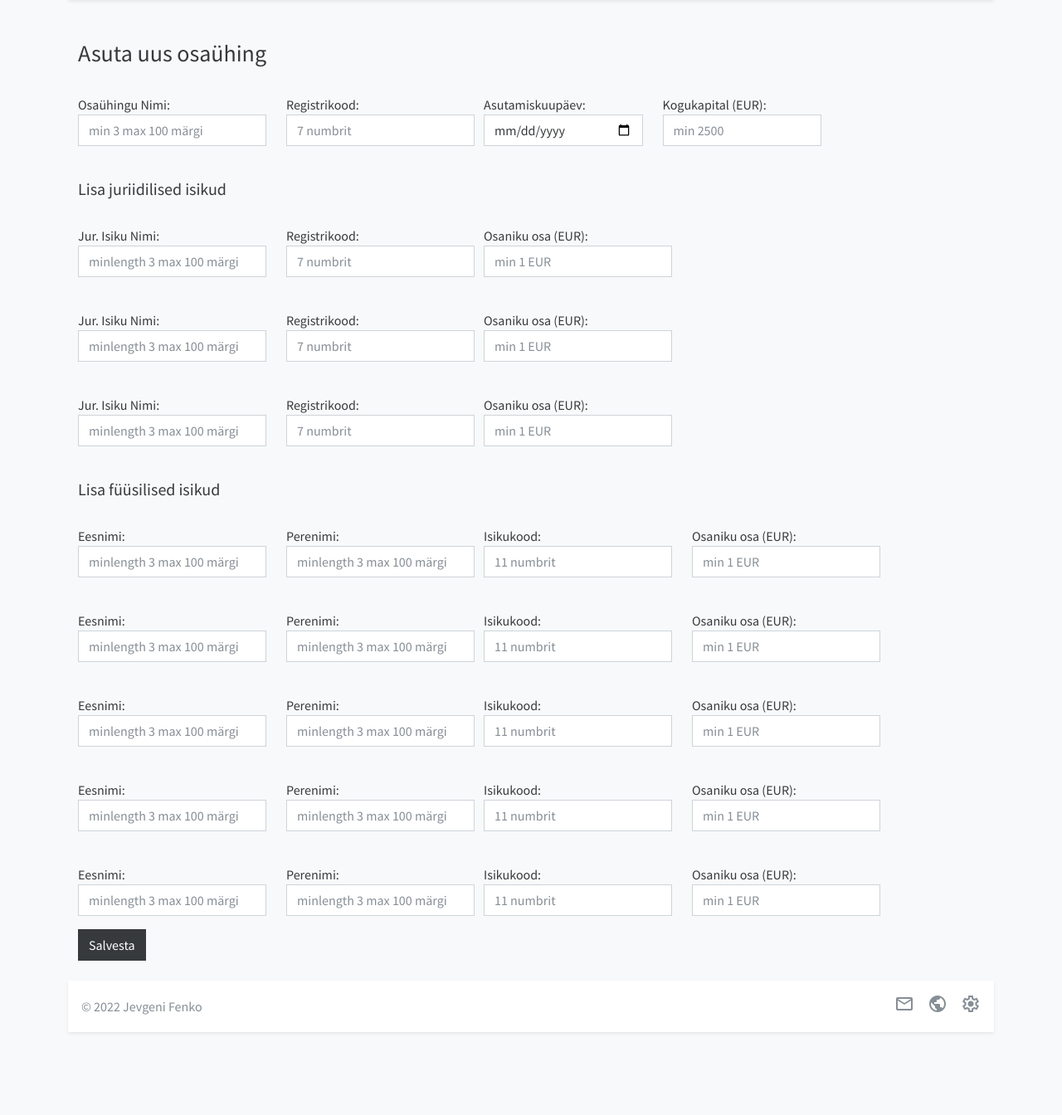
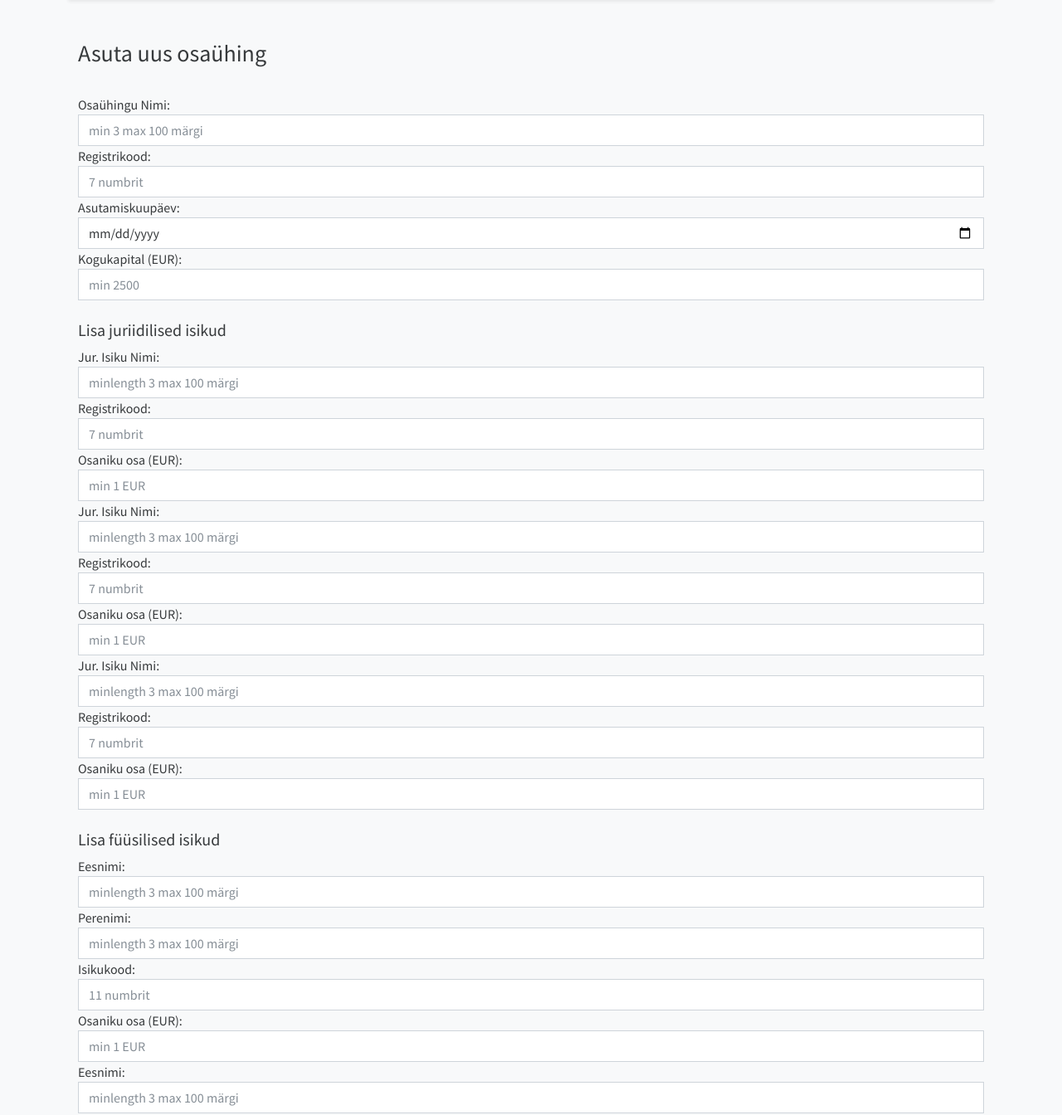
Before and after one commit to JevgeniF/rik_test_jfenko, a Django app: page /add in a window 1280 px wide. Shown: the part 78-1422 px from the top of the page at 83% size. Before the commit the page ends 1323 px from the top, so only its background shows below. Run offline with Django 4.2, Linux system fonts and the light colour scheme; some libraries are stand-ins or nearby versions.

Commit message:
some code minor changes

```diff
--- a/register/forms.py
+++ b/register/forms.py
@@ -88,7 +88,6 @@ class IsikForm(ModelForm):
 JurIsikFormSet = modelformset_factory(
     JurIsik,
     extra=3,
-    can_delete=True,
     fields=(
         'nimi',
         'kood',
@@ -114,7 +113,6 @@ JurIsikFormSet = modelformset_factory(
 IsikFormSet = modelformset_factory(
     Isik,
     extra=5,
-    can_delete=True,
     fields=(
         'eesnimi',
         'perenimi',
--- a/register/views.py
+++ b/register/views.py
@@ -9,6 +9,7 @@ from .models import Osayhing, Isik, JurIsik
 # Create your views here.
 
 def indexview(request):
+
     if request.method == 'POST':
         osayhing_nimi = request.POST['osayhing-nimi'].strip()
         osayhing_kood = request.POST['osayhing-kood'].strip()
@@ -48,8 +49,7 @@ def indexview(request):
                         .values('eesnimi', 'perenimi', 'isikukood', 'osayhing__id', 'osayhing__nimi',
                                 'osayhing__registrikood') \
                         .order_by('osayhing__nimi')
-
-        return render(request, 'register/index.html', {
+        context = {
             'osayhing_nimi': osayhing_nimi,
             'osayhing_kood': osayhing_kood,
             'osanik_nimi': osanik_nimi,
@@ -57,9 +57,11 @@ def indexview(request):
             'osayhingud_by_oy_data': osayhingud_by_oy_data,
             'osayhingud_by_jurisik': osayhingud_by_jurisik,
             'osayhingud_by_isik': osayhingud_by_isik
-        })
+        }
     else:
-        return render(request, 'register/index.html', {})
+        context = {}
+
+    return render(request, 'register/index.html', context)
 
 
 def detailsview(request, oy_id):
@@ -68,15 +70,19 @@ def detailsview(request, oy_id):
     osanikud_jurisik = JurIsik.objects.filter(osayhing__id=oy_id)
     osanikud_isik = Isik.objects.filter(osayhing__id=oy_id)
 
-    return render(request, 'register/details.html', {
+    context = {
         'osayhing': osayhing,
         'osanikud_jurisik': osanikud_jurisik,
         'osanikud_isik': osanikud_isik,
         'formatted_asutamiskuup': formatted_asutamiskuup,
-    })
+    }
+    return render(request, 'register/details.html', context)
 
 
 def addview(request):
+
+    context = {}
+
     kapital_error = None
     osade_sum = 0
 
@@ -85,11 +91,12 @@ def addview(request):
         jur_isik_formset = JurIsikFormSet(queryset=JurIsik.objects.none())
         isik_formset = IsikFormSet(queryset=JurIsik.objects.none())
 
-        return render(request, 'register/add.html', {
+        context = {
             'osayhing_form': osayhing_form,
             'jur_isik_formset': jur_isik_formset,
             'isik_formset': isik_formset
-        })
+        }
+
     if request.method == 'POST':
         osayhing_form = OsayhingForm(request.POST)
         jur_isik_formset = JurIsikFormSet(request.POST)
@@ -125,15 +132,18 @@ def addview(request):
             else:
                 kapital_error = 'Kogukaiptali suurus on erinev osaniku osade summadega'
 
-        return render(request, 'register/add.html', {
+        context = {
             'kapital_error': kapital_error,
             'osayhing_form': osayhing_form,
             'jur_isik_formset': jur_isik_formset,
             'isik_formset': isik_formset,
-        })
+        }
+
+    return render(request, 'register/add.html', context)
 
 
 def editview(request, oy_id):
+
     osayhing = Osayhing.objects.get(id=oy_id)
     formatted_asutamiskuup = osayhing.asutamiskuup.strftime('%d.%m.%Y')
     osanikud_jurisik = JurIsik.objects.filter(osayhing__id=oy_id)
--- a/templates/register/add.html
+++ b/templates/register/add.html
@@ -15,82 +15,18 @@
             {{ kapital_error }}
         {% endif %}
         <br>
-        {{ osayhing_form.non_field_errors }}
-        <div class="col input-group mb-3">
-            <div class="row">
-                <div class="col">
-                    {{ osayhing_form.nimi.label_tag }}
-                    {{ osayhing_form.nimi }}
-                </div>
-                <div class="col">
-                    {{ osayhing_form.registrikood.label_tag }}
-                    {{ osayhing_form.registrikood }}
-                </div>
-            </div>
-            <div class="row">
-                <div class="col">
-                    {{ osayhing_form.asutamiskuup.label_tag }}
-                    {{ osayhing_form.asutamiskuup }}
-                </div>
-                <div class="col">
-                    {{ osayhing_form.kogukapital.label_tag }}
-                    {{ osayhing_form.kogukapital }}
-                </div>
-            </div>
-        </div>
+        {{ osayhing_form.as_table }}
         <br>
         <h5>Lisa juriidilised isikud</h5>
         {{ jur_isik_formset.management_form }}
         {% for jur_form in jur_isik_formset %}
-            <br>
-            {{ jur_form.non_field_errors }}
-            <div class="col input-group mb-3">
-                <div class="row">
-                    <div class="col">
-                        {{ jur_form.nimi.label_tag }}
-                        {{ jur_form.nimi }}
-                    </div>
-                    <div class="col">
-                        {{ jur_form.kood.label_tag }}
-                        {{ jur_form.kood }}
-                    </div>
-                </div>
-                <div class="row">
-                    <div class="col">
-                        {{ jur_form.j_osaniku_osa.label_tag }}
-                        {{ jur_form.j_osaniku_osa }}
-                    </div>
-                </div>
-            </div>
+            {{ jur_form.as_table }}
         {% endfor %}
         <br>
         <h5>Lisa füüsilised isikud</h5>
         {{ isik_formset.management_form }}
         {% for isik_form in isik_formset %}
-            <br>
-            {{ isik_form.non_field_errors }}
-            <div class="col input-group mb-3">
-                <div class="row">
-                    <div class="col">
-                        {{ isik_form.eesnimi.label_tag }}
-                        {{ isik_form.eesnimi }}
-                    </div>
-                    <div class="col">
-                        {{ isik_form.perenimi.label_tag }}
-                        {{ isik_form.perenimi }}
-                    </div>
-                </div>
-                <div class="row">
-                    <div class="col">
-                        {{ isik_form.isikukood.label_tag }}
-                        {{ isik_form.isikukood }}
-                    </div>
-                    <div class="col">
-                        {{ isik_form.f_osaniku_osa.label_tag }}
-                        {{ isik_form.f_osaniku_osa }}
-                    </div>
-                </div>
-            </div>
+            {{ isik_form.as_table }}
         {% endfor %}
         <div class="row mt-2">
             <div class="col-md-10">
```
